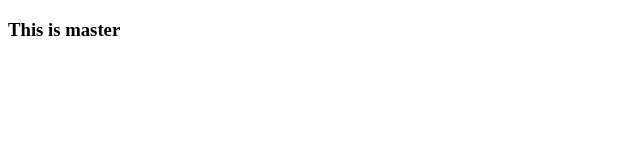
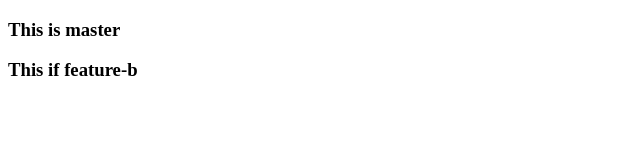
Before and after one commit to luthfianesa/gitResolveConflict, a plain HTML site: page index.html in a window 1280 px wide. Shown: the whole page, without its empty margins (0-640 px from the left). Drawn offline with Linux system fonts and the light colour scheme.

Commit message:
Add feature-b

```diff
--- a/index.html
+++ b/index.html
@@ -8,6 +8,6 @@
 </head>
 <body>
   <h3>This is master</h3>
-
+  <h3>This if feature-b</h3>
 </body>
 </html>
```
